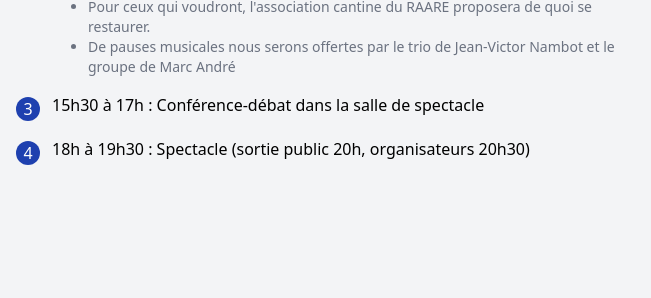
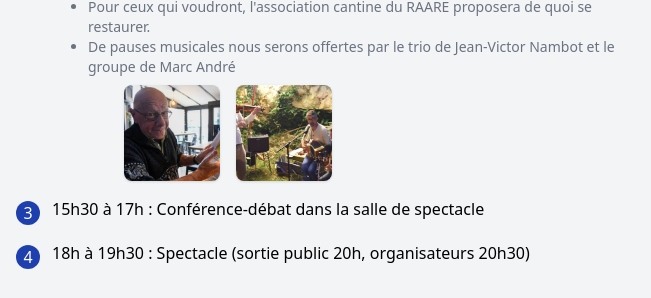
Before and after one commit to Jules-2000/Journee_Paix_2025, a plain HTML site: page index.html in a window 1280 px wide. Shown: the part 787-1085 px from the top of the page, 0-651 px from the left. Drawn offline with nearby package versions, Linux system fonts and the light colour scheme.

Commit message:
Update index.html

```diff
--- a/index.html
+++ b/index.html
@@ -63,6 +63,11 @@
                                     <li>En cas de pluie 🌧️, le hall et l'espace jouxtant la salle sera utilisé.</li>
                                     <li>Pour ceux qui voudront, l'association cantine du RAARE proposera de quoi se restaurer.</li>
                                     <li>De pauses musicales nous serons offertes par le trio de Jean-Victor Nambot et le groupe de Marc André</li>
+                                     <!-- Bloc pour les 2 photos -->
+                                    <div class="flex space-x-4 ml-9 mt-2">
+                                        <img src="images/Marc_Andre.jpg" alt="Marc André" class="w-24 h-24 object-cover rounded-lg shadow">
+                                        <img src="images/Jean-Christophe_Nambot.jpg" alt="Jean-Christophe Nambot" class="w-24 h-24 object-cover rounded-lg shadow">
+                                    </div>
                                 </ul>
                             </div>
                         </li>
```
